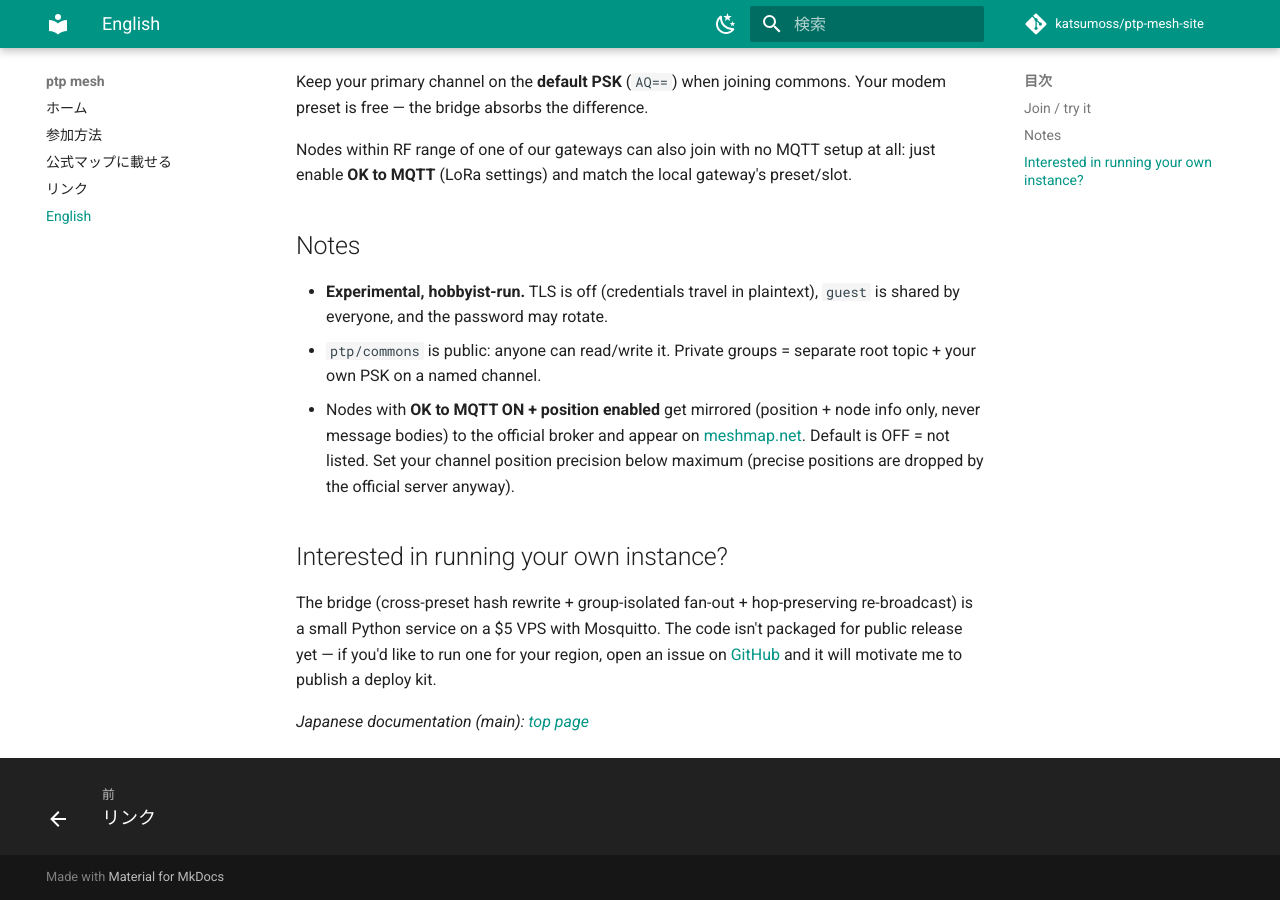
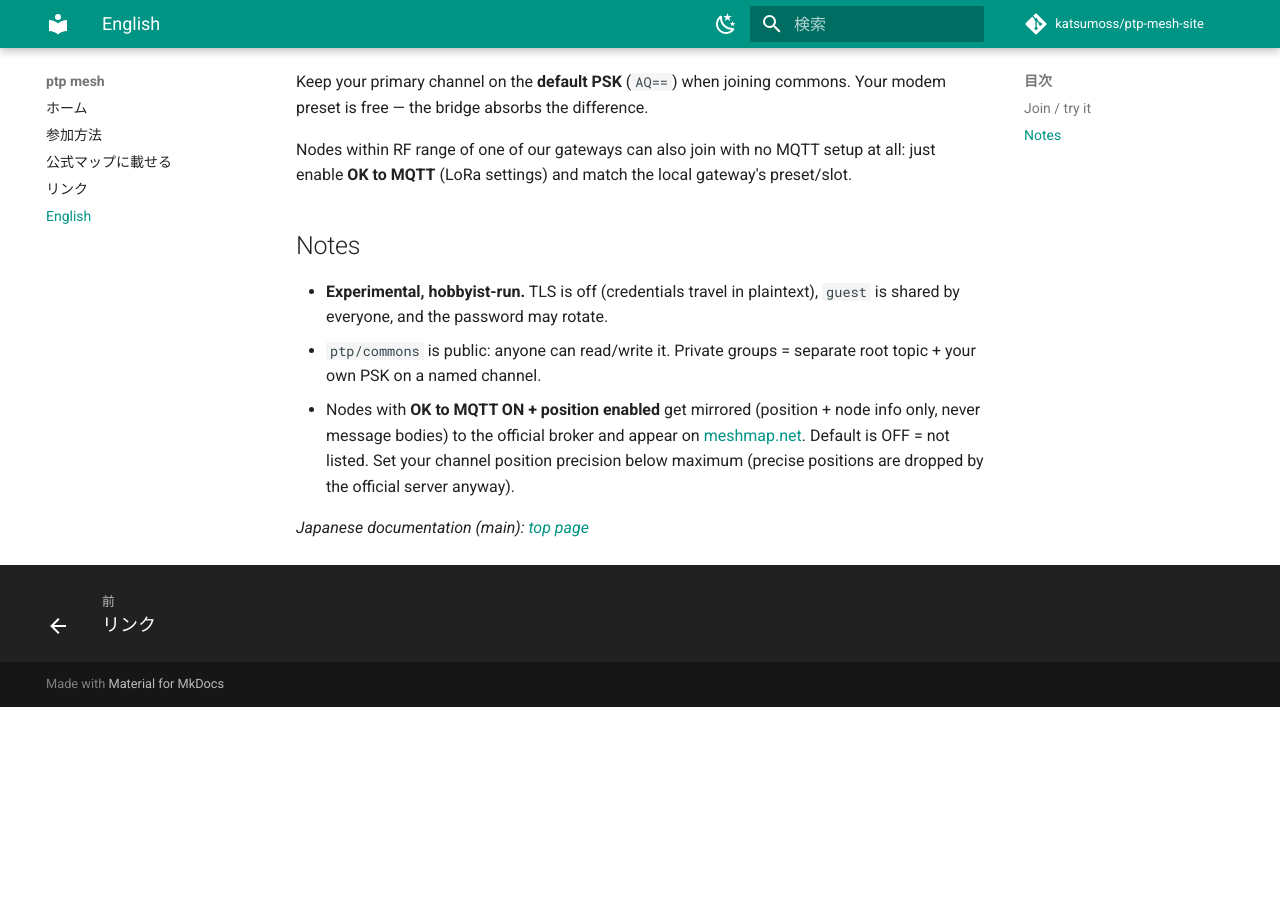
Before and after one commit to katsumoss/ptp-mesh-site, an MkDocs documentation site: the page built from docs/en.md, in a window 1280 px wide and 900 px high, scrolled down 1107 px. Built offline with MkDocs 1.6.1 and Material for MkDocs 9.7.7, drawn with Linux system fonts in a browser that asks for light colours; comment, search, counter and statistics services are not loaded; after the commit the page ends 1814 px from its top, so only the background shows below that.

Commit message:
en: remove self-host invitation section
Co-Authored-By: Claude Fable 5 <noreply@anthropic.com>
Claude-Session: https://claude.ai/code/session_01VPzkxSCiDxh4CgSTx1NdHp

```diff
--- a/docs/en.md
+++ b/docs/en.md
@@ -35,8 +35,4 @@ Nodes within RF range of one of our gateways can also join with no MQTT setup at
 - `ptp/commons` is public: anyone can read/write it. Private groups = separate root topic + your own PSK on a named channel.
 - Nodes with **OK to MQTT ON + position enabled** get mirrored (position + node info only, never message bodies) to the official broker and appear on [meshmap.net](https://meshmap.net). Default is OFF = not listed. Set your channel position precision below maximum (precise positions are dropped by the official server anyway).
 
-## Interested in running your own instance?
-
-The bridge (cross-preset hash rewrite + group-isolated fan-out + hop-preserving re-broadcast) is a small Python service on a $5 VPS with Mosquitto. The code isn't packaged for public release yet — if you'd like to run one for your region, open an issue on [GitHub](https://github.com/katsumoss/ptp-mesh-site/issues) and it will motivate me to publish a deploy kit.
-
 *Japanese documentation (main): [top page](index.md)*
```
